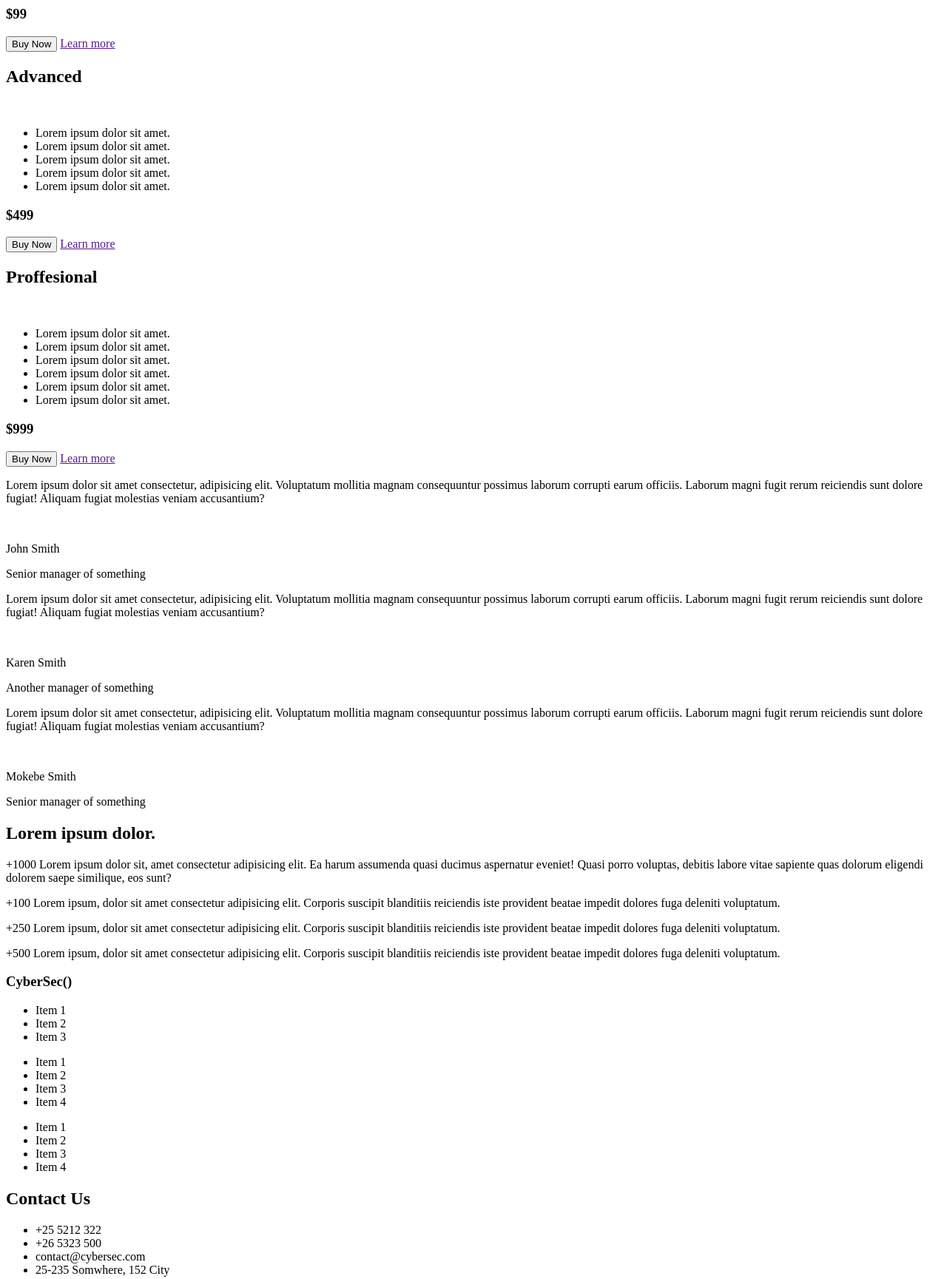
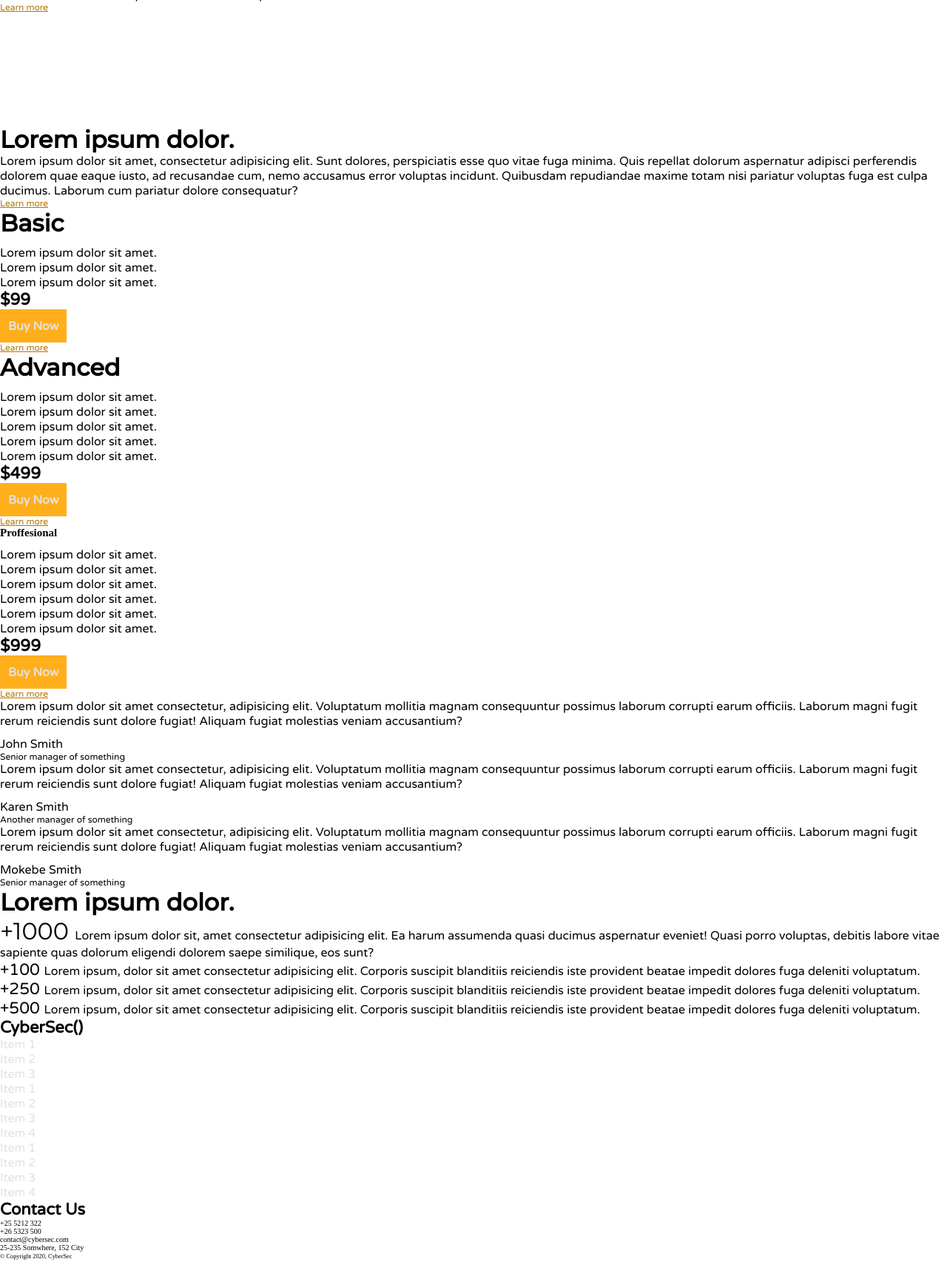
Before and after one commit to ujyr81/CyberSec, a website: page index.html in a window 1280 px wide. Shown: the part 896-2625 px from the top of the page at 74% size. After the commit the page ends 2599 px from the top, so only its background shows below. Drawn offline with Linux system fonts and the light colour scheme.

Commit message:
"Html and scss syntax corrected"

```diff
--- a/index.html
+++ b/index.html
@@ -10,22 +10,20 @@
   <div class="container">
     <!-- HEADER -->
     <header class="header">
-      <h3 class="logo text-bg">CyberSec()</h3>
+      <h3 class="header__logo text--bg">CyberSec()</h3>
       <nav class="header__menu">
         <ul class="header__list">
-          <li class="header__item"><a href="#"class="header__link--grey text-md">About Us</a></li>
-          <li class="header__item"><a href="#"class="header__link--grey text-md">Offer</a></li>
-          <li class="header__item"><a href="#"class="header__link--grey text-md">Contact</a></li>
+          <li class="header__item"><a href="#"class="header__link link">About Us</a></li>
+          <li class="header__item"><a href="#"class="header__link link">Offer</a></li>
+          <li class="header__item"><a href="#"class="header__link link">Contact</a></li>
+          <li class="header__item"><a href="#"class="header__link link">Login</a></li>
         </ul>
       </nav>
-      <ul class="header__list-second">
-        <li class="header__item"><a href="#"class="header__link--grey text-md">Login</a></li>
-        <li class="header__item"><button class="header__btn--btn-blue btn-blue">Open Chat</button></li>
-      </ul>
+      <button class="header__btn btn--blue">Open Chat</button>
       <div class="header__heading">
-        <h1 class="header__text-lg text-lg">Cybersecurity For Business</h1>
-        <p class="header__para text-sm">Lorem, ipsum dolor sit amet consectetur adipisicing elit. Pariatur non exercitationem est accusantium doloribus ducimus enim, dignissimos nostrum obcaecati distinctio.</p>
-        <button class="header__btn--btn-orange btn-orange">Free Trial</button>
+        <h1 class="header__title text--lg">Cybersecurity For Business</h1>
+        <p class="header__para text--sm">Lorem, ipsum dolor sit amet consectetur adipisicing elit. Pariatur non exercitationem est accusantium doloribus ducimus enim, dignissimos nostrum obcaecati distinctio.</p>
+        <button class="header__btn btn">Free Trial</button>
       </div>
     </header>
 
@@ -34,70 +32,70 @@
 
       <!-- Section Dangers -->
       <section class="dangers">
-        <div class="dangers__descr--descr-1">
-          <h2 class="dangers__text-bg">Lorem ipsum dolor.</h2>
-          <p class="dangers__para text-sm">Lorem ipsum dolor sit amet, consectetur adipisicing elit. Sunt dolores, perspiciatis esse quo vitae fuga minima. Quis repellat dolorum aspernatur adipisci perferendis dolorem quae eaque iusto, ad recusandae cum, nemo accusamus error voluptas incidunt. Quibusdam repudiandae maxime totam nisi pariatur voluptas fuga est culpa ducimus. Laborum cum pariatur dolore consequatur?</p>
-          <a href="" class="dangers__link--link-orange link-orange text-xs">Learn more</a>
+        <div class="dangers__descr dangers__descr--descr-1">
+          <h2 class="dangers__title text--bg">Lorem ipsum dolor.</h2>
+          <p class="dangers__para text--sm">Lorem ipsum dolor sit amet, consectetur adipisicing elit. Sunt dolores, perspiciatis esse quo vitae fuga minima. Quis repellat dolorum aspernatur adipisci perferendis dolorem quae eaque iusto, ad recusandae cum, nemo accusamus error voluptas incidunt. Quibusdam repudiandae maxime totam nisi pariatur voluptas fuga est culpa ducimus. Laborum cum pariatur dolore consequatur?</p>
+          <a href="" class="dangers__link link--orange">Learn more</a>
         </div>
-        <canvas class="dangers__diagram--diagram-1"></canvas>
-        <canvas class="dangers__diagram--diagram-2"></canvas>
-        <div class="dangers__descr--descr-2">
-          <h2 class="dangers__text-bg">Lorem ipsum dolor.</h2>
-          <p class="dangers__para text-sm">Lorem ipsum dolor sit amet, consectetur adipisicing elit. Sunt dolores, perspiciatis esse quo vitae fuga minima. Quis repellat dolorum aspernatur adipisci perferendis dolorem quae eaque iusto, ad recusandae cum, nemo accusamus error voluptas incidunt. Quibusdam repudiandae maxime totam nisi pariatur voluptas fuga est culpa ducimus. Laborum cum pariatur dolore consequatur?</p>
-          <a href="" class="dangers__link--link-orange link-orange text-xs">Learn more</a>
+        <canvas class="dangers__diagram dangers__diagram--diagram-1"></canvas>
+        <canvas class="dangers__diagram dangers__diagram--diagram-2"></canvas>
+        <div class="dangers__descr dangers__descr--descr-2">
+          <h2 class="dangers__title text--bg">Lorem ipsum dolor.</h2>
+          <p class="dangers__para text--sm">Lorem ipsum dolor sit amet, consectetur adipisicing elit. Sunt dolores, perspiciatis esse quo vitae fuga minima. Quis repellat dolorum aspernatur adipisci perferendis dolorem quae eaque iusto, ad recusandae cum, nemo accusamus error voluptas incidunt. Quibusdam repudiandae maxime totam nisi pariatur voluptas fuga est culpa ducimus. Laborum cum pariatur dolore consequatur?</p>
+          <a href="" class="dangers__link link--orange">Learn more</a>
         </div>
       </section>
 
       <!-- Section Offer -->
       <section class="offer">
-        <div class="offer__area--area-bas">
-          <h2 class="offer__title text-bg">Basic</h2>
+        <div class="offer__area offer__area--area-bas">
+          <h2 class="offer__title text--bg">Basic</h2>
           <div class="offer__card">
             <img src="" alt="" class="offer__pic">
             <ul class="offer__list">
-              <li class="offer__item">Lorem ipsum dolor sit amet.</li>
-              <li class="offer__item">Lorem ipsum dolor sit amet.</li>
-              <li class="offer__item">Lorem ipsum dolor sit amet.</li>
+              <li class="offer__item text--sm">Lorem ipsum dolor sit amet.</li>
+              <li class="offer__item text--sm">Lorem ipsum dolor sit amet.</li>
+              <li class="offer__item text--sm">Lorem ipsum dolor sit amet.</li>
             </ul>
-            <h3 class="offer__price">$99</h3>
+            <h3 class="offer__price text--md">$99</h3>
           </div>
-          <button class="offer__btn--btn-orange btn-orange">Buy Now</button>
-          <a href="" class="offer__link--link-clear">Learn more</a>
+          <button class="offer__btn btn">Buy Now</button>
+          <a href="" class="offer__link link--orange">Learn more</a>
         </div>
 
-        <div class="offer__area--area-adv">
-          <h2 class="offer__title text-bg">Advanced</h2>
+        <div class="offer__area offer__area--area-adv">
+          <h2 class="offer__title text--bg">Advanced</h2>
           <div class="offer__card">
             <img src="" alt="" class="offer__pic">
             <ul class="offer__list">
-              <li class="offer__item">Lorem ipsum dolor sit amet.</li>
-              <li class="offer__item">Lorem ipsum dolor sit amet.</li>
-              <li class="offer__item">Lorem ipsum dolor sit amet.</li>
-              <li class="offer__item">Lorem ipsum dolor sit amet.</li>
-              <li class="offer__item">Lorem ipsum dolor sit amet.</li>
+              <li class="offer__item text--sm">Lorem ipsum dolor sit amet.</li>
+              <li class="offer__item text--sm">Lorem ipsum dolor sit amet.</li>
+              <li class="offer__item text--sm">Lorem ipsum dolor sit amet.</li>
+              <li class="offer__item text--sm">Lorem ipsum dolor sit amet.</li>
+              <li class="offer__item text--sm">Lorem ipsum dolor sit amet.</li>
             </ul>
-            <h3 class="offer__price">$499</h3>
+            <h3 class="offer__price text--md">$499</h3>
           </div>
-          <button class="offer__btn--btn-orange btn-orange">Buy Now</button>
-          <a href="" class="offer__link--link-clear">Learn more</a>
+          <button class="offer__btn btn">Buy Now</button>
+          <a href="" class="offer__link link--orange">Learn more</a>
         </div>
 
-        <div class="offer__area--area-pro">
+        <div class="offer__area offer__area--area-pro">
           <h2 class="offer__title text-bg">Proffesional</h2>
           <div class="offer__card">
             <img src="" alt="" class="offer__pic">
             <ul class="offer__list">
-              <li class="offer__item">Lorem ipsum dolor sit amet.</li>
-              <li class="offer__item">Lorem ipsum dolor sit amet.</li>
-              <li class="offer__item">Lorem ipsum dolor sit amet.</li>
-              <li class="offer__item">Lorem ipsum dolor sit amet.</li>
-              <li class="offer__item">Lorem ipsum dolor sit amet.</li>
-              <li class="offer__item">Lorem ipsum dolor sit amet.</li>
+              <li class="offer__item text--sm">Lorem ipsum dolor sit amet.</li>
+              <li class="offer__item text--sm">Lorem ipsum dolor sit amet.</li>
+              <li class="offer__item text--sm">Lorem ipsum dolor sit amet.</li>
+              <li class="offer__item text--sm">Lorem ipsum dolor sit amet.</li>
+              <li class="offer__item text--sm">Lorem ipsum dolor sit amet.</li>
+              <li class="offer__item text--sm">Lorem ipsum dolor sit amet.</li>
             </ul>
-            <h3 class="offer__price">$999</h3>
+            <h3 class="offer__price text--md">$999</h3>
           </div>
-          <button class="offer__btn--btn-orange btn-orange">Buy Now</button>
-          <a href="" class="offer__link--link-clear">Learn more</a>
+          <button class="offer__btn btn">Buy Now</button>
+          <a href="" class="offer__link link--orange">Learn more</a>
         </div>
       </section>
 
@@ -107,62 +105,62 @@
           <!-- card-1 -->
           <div class="textimonials__card tetimonials__card--card-1">
             <div class="testimonials__mark"></div>
-            <p class="testimonials__quote">Lorem ipsum dolor sit amet consectetur, adipisicing elit. Voluptatum mollitia magnam consequuntur possimus laborum corrupti earum officiis. Laborum magni fugit rerum reiciendis sunt dolore fugiat! Aliquam fugiat molestias veniam accusantium?</p>
+            <p class="testimonials__quote text--sm">Lorem ipsum dolor sit amet consectetur, adipisicing elit. Voluptatum mollitia magnam consequuntur possimus laborum corrupti earum officiis. Laborum magni fugit rerum reiciendis sunt dolore fugiat! Aliquam fugiat molestias veniam accusantium?</p>
             <img src="" alt="" class="testimonials__pic">
-            <p class="testimonials__name">John Smith</p>
-            <p class="testimonials__proffesion">Senior manager of something</p>
+            <p class="testimonials__name text--sm">John Smith</p>
+            <p class="testimonials__proffesion text--xs">Senior manager of something</p>
           </div>
           <!-- card-2 -->
           <div class="textimonials__card tetimonials__card--card-2">
             <div class="testimonials__mark"></div>
-            <p class="testimonials__quote">Lorem ipsum dolor sit amet consectetur, adipisicing elit. Voluptatum mollitia magnam consequuntur possimus laborum corrupti earum officiis. Laborum magni fugit rerum reiciendis sunt dolore fugiat! Aliquam fugiat molestias veniam accusantium?</p>
+            <p class="testimonials__quote text--sm">Lorem ipsum dolor sit amet consectetur, adipisicing elit. Voluptatum mollitia magnam consequuntur possimus laborum corrupti earum officiis. Laborum magni fugit rerum reiciendis sunt dolore fugiat! Aliquam fugiat molestias veniam accusantium?</p>
             <img src="" alt="" class="testimonials__pic">
-            <p class="testimonials__name">Karen Smith</p>
-            <p class="testimonials__proffesion">Another manager of something</p>
+            <p class="testimonials__name text--sm">Karen Smith</p>
+            <p class="testimonials__proffesion text--xs">Another manager of something</p>
           </div>
           <!-- card-3 -->
           <div class="textimonials__card tetimonials__card--card-2">
             <div class="testimonials__mark"></div>
-            <p class="testimonials__quote">Lorem ipsum dolor sit amet consectetur, adipisicing elit. Voluptatum mollitia magnam consequuntur possimus laborum corrupti earum officiis. Laborum magni fugit rerum reiciendis sunt dolore fugiat! Aliquam fugiat molestias veniam accusantium?</p>
+            <p class="testimonials__quote text--sm">Lorem ipsum dolor sit amet consectetur, adipisicing elit. Voluptatum mollitia magnam consequuntur possimus laborum corrupti earum officiis. Laborum magni fugit rerum reiciendis sunt dolore fugiat! Aliquam fugiat molestias veniam accusantium?</p>
             <img src="" alt="" class="testimonials__pic">
-            <p class="testimonials__name">Mokebe Smith</p>
-            <p class="testimonials__proffesion">Senior manager of something</p>
+            <p class="testimonials__name text--sm">Mokebe Smith</p>
+            <p class="testimonials__proffesion text--xs">Senior manager of something</p>
           </div>
         </div>
         <div class="testimonials__circles"></div>
 
         <div class="testimonials__text">
-          <h2 class="testimonials__heading">Lorem ipsum dolor.</h2>
-          <p class="testimonials__para--para-1"><span class="testimonials__num--num-1 text-bg">+1000 </span>Lorem ipsum dolor sit, amet consectetur adipisicing elit. Ea harum assumenda quasi ducimus aspernatur eveniet! Quasi porro voluptas, debitis labore vitae sapiente quas dolorum eligendi dolorem saepe similique, eos sunt?</p>
-          <p class="testimonials__para--para-2"><span class="testimonials__num--num-2 text-md">+100 </span>Lorem ipsum, dolor sit amet consectetur adipisicing elit. Corporis suscipit blanditiis reiciendis iste provident beatae impedit dolores fuga deleniti voluptatum.</p>
-          <p class="testimonials__para--para-3"><span class="testimonials__num--num-3 text-md">+250 </span>Lorem ipsum, dolor sit amet consectetur adipisicing elit. Corporis suscipit blanditiis reiciendis iste provident beatae impedit dolores fuga deleniti voluptatum.</p>
-          <p class="testimonials__para--para-4"><span class="testimonials__num--num-4 text-md">+500 </span>Lorem ipsum, dolor sit amet consectetur adipisicing elit. Corporis suscipit blanditiis reiciendis iste provident beatae impedit dolores fuga deleniti voluptatum.</p>
+          <h2 class="testimonials__title text--bg">Lorem ipsum dolor.</h2>
+          <p class="testimonials__para testimonials__para--para-1 text--sm"><span class="testimonials__num testimonials__num--num-1 text--bg">+1000 </span>Lorem ipsum dolor sit, amet consectetur adipisicing elit. Ea harum assumenda quasi ducimus aspernatur eveniet! Quasi porro voluptas, debitis labore vitae sapiente quas dolorum eligendi dolorem saepe similique, eos sunt?</p>
+          <p class="testimonials__para testimonials__para--para-2 text--sm"><span class="testimonials__num testimonials__num--num-2 text--md">+100 </span>Lorem ipsum, dolor sit amet consectetur adipisicing elit. Corporis suscipit blanditiis reiciendis iste provident beatae impedit dolores fuga deleniti voluptatum.</p>
+          <p class="testimonials__para testimonials__para--para-3 text--sm"><span class="testimonials__num testimonials__num--num-3 text--md">+250 </span>Lorem ipsum, dolor sit amet consectetur adipisicing elit. Corporis suscipit blanditiis reiciendis iste provident beatae impedit dolores fuga deleniti voluptatum.</p>
+          <p class="testimonials__para testimonials__para--para-4 text--sm"><span class="testimonials__num testimonials__num--num-4 text--md">+500 </span>Lorem ipsum, dolor sit amet consectetur adipisicing elit. Corporis suscipit blanditiis reiciendis iste provident beatae impedit dolores fuga deleniti voluptatum.</p>
         </div>
       </section>
     </main>
 
     <!-- FOOTER -->
     <footer class="footer">
-      <h3 class="logo text-bg">CyberSec()</h3>
-      <ul class="footer_group-1">
-        <li class="footer__item">Item 1</li>
-        <li class="footer__item">Item 2</li>
-        <li class="footer__item">Item 3</li>
+      <h3 class="logo text--md">CyberSec()</h3>
+      <ul class="footer__group footer__group--group-1">
+        <li class="footer__item"><a href="" class="link">Item 1</a></li>
+        <li class="footer__item"><a href="" class="link">Item 2</a></li>
+        <li class="footer__item"><a href="" class="link">Item 3</a></li>
       </ul>
-      <ul class="footer_group-2">
-        <li class="footer__item">Item 1</li>
-        <li class="footer__item">Item 2</li>
-        <li class="footer__item">Item 3</li>
-        <li class="footer__item">Item 4</li>
+      <ul class="footer__group footer__group--group-2">
+        <li class="footer__item"><a href="" class="link">Item 1</a></li>
+        <li class="footer__item"><a href="" class="link">Item 2</a></li>
+        <li class="footer__item"><a href="" class="link">Item 3</a></li>
+        <li class="footer__item"><a href="" class="link">Item 4</a></li>
       </ul>
-      <ul class="footer_group-3">
-        <li class="footer__item">Item 1</li>
-        <li class="footer__item">Item 2</li>
-        <li class="footer__item">Item 3</li>
-        <li class="footer__item">Item 4</li>
+      <ul class="footer__group footer__group--group-3">
+        <li class="footer__item"><a href="" class="link">Item 1</a></li>
+        <li class="footer__item"><a href="" class="link">Item 2</a></li>
+        <li class="footer__item"><a href="" class="link">Item 3</a></li>
+        <li class="footer__item"><a href="" class="link">Item 4</a></li>
       </ul>
       <div class="footer__contact">
-        <h2 class="footer__heading text-md">Contact Us</h2>
+        <h2 class="footer__title text--md">Contact Us</h2>
         <ul class="footer__list">
           <li class="footer__item"><i class="footer_icon"></i>+25 5212 322</li>
           <li class="footer__item"><i class="footer_icon"></i>+26 5323 500</li>
--- a/sass/_base.scss
+++ b/sass/_base.scss
@@ -1 +1,111 @@
 // Base: contained within this file are all your resets, variables, mixins, and any utility classes.
+@import url('https://fonts.googleapis.com/css2?family=Montserrat:ital,wght@0,100;0,200;0,400;0,500;1,200;1,500&family=Varela+Round&display=swap');
+
+/* resets */
+* {
+  box-sizing: border-box;
+  margin: 0;
+  padding: 0;
+}
+
+:root {
+  font-size: 62.5%;
+}
+
+
+/* colors */
+$color-primary: #1b3467;
+$color-blue: #3e29ef;
+$color-blue-dark: #211B7A;
+$color-gray-light: #e4e1dd;
+$color-gray: #4a4a4a;
+$color-orange: #ffaf1c;
+$color-orange-dark: #b47500;
+
+
+/* font sizes */
+$font-lg: 4.8rem;
+$font-bg: 3.2rem;
+$font-md: 2.2rem;
+$font-sm: 1.6rem;
+$font-xs: 1.2rem;
+
+
+/* font types for text clesses, text classes sizes */
+.text {
+  &--lg {
+    font-family: 'Montserrat', sans-serif;
+    font-size: $font-lg;
+  }
+
+  &--bg {
+    font-family: 'Montserrat', sans-serif;
+    font-size: $font-bg;
+  }
+
+  &--md {
+    font-family: 'Varela Round', sans-serif;
+    font-size: $font-md;
+  }
+
+  &--sm {
+    font-family: 'Varela Round', sans-serif;
+    font-size: $font-sm;
+  }
+
+  &--xs {
+    font-family: 'Varela Round', sans-serif;
+    font-size: $font-xs;
+  }
+}
+
+
+
+/* buttons styles */
+.btn,
+.btn--blue {
+  font-family: 'Varela Round', sans-serif;
+  display: flex;
+  align-items: center;
+  justify-content: center;
+  height: 4.5rem;
+  padding: 1.1rem 1.1rem;
+  font-size: $font-sm;
+  font-weight: bolder;
+  text-transform: capitalize;
+  border: none;
+  color: $color-gray-light;
+  transition: all 0.5s ease;
+  background-color: $color-orange;
+
+  &--blue {
+    background-color: $color-blue;
+  }
+
+  &:hover {
+    cursor: pointer;
+    opacity: 0.7;
+  }
+}
+
+
+/* links styles */
+.link,
+.link--orange {
+  font-family: 'Varela Round', sans-serif;
+  font-size: $font-sm;
+  color: $color-gray-light;
+  text-decoration: none;
+
+  &--orange {
+    color: $color-orange-dark;
+    font-size: $font-xs;
+    text-decoration: underline;
+  }
+
+  &:hover {
+    cursor: pointer;
+    opacity: 0.8;
+    transition: all 0.5s ease;
+  }
+}
```
Also changed, not shown: sass/_layout.scss (+31 -0 lines), css/style.css.
